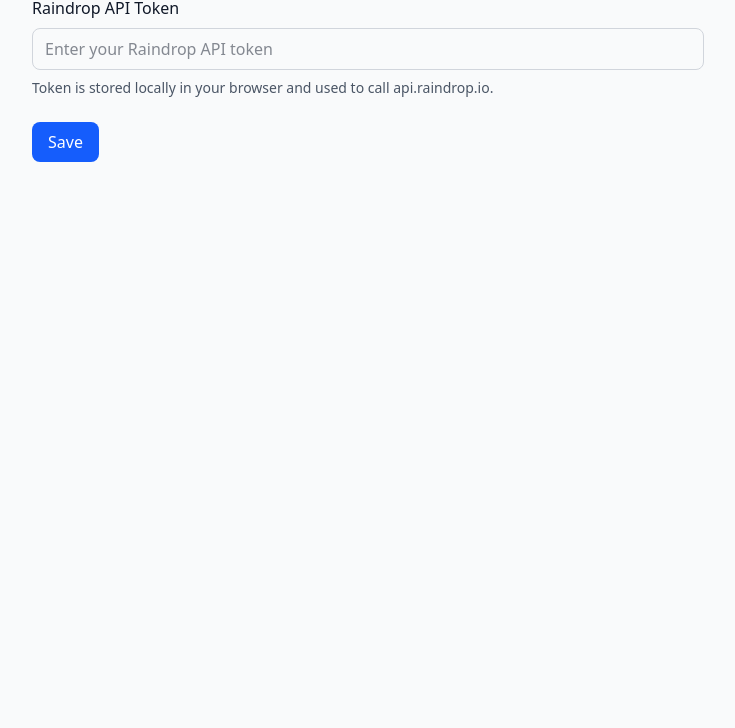
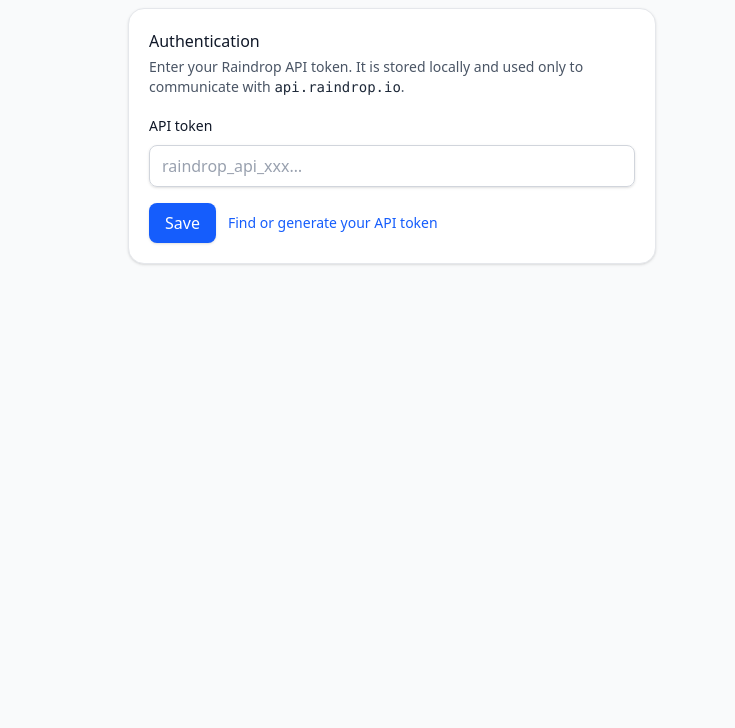
Before and after one commit to riiiiiiiiiina0/raindrop-bear, a browser extension: page src/options.html in a window 1280 px wide. Shown: the part 72-800 px from the top of the page, without its empty margins (248-983 px from the left). Drawn offline with Linux system fonts and the light colour scheme.

Commit message:
feat: update options page

```diff
--- a/src/options.html
+++ b/src/options.html
@@ -4,26 +4,56 @@
 <head>
   <meta charset="utf-8" />
   <meta name="viewport" content="width=device-width, initial-scale=1" />
-  <title>Raindrop Bear Options</title>
+  <meta name="color-scheme" content="light dark" />
+  <title>Raindrop Bear — Options</title>
   <script src="../libs/tailwindcss@4.js"></script>
+  <link rel="icon" href="../icons/icon-32x32.png" />
+  <meta name="theme-color" content="#0ea5e9" />
+  <style>
+    /* Improve font smoothing and transitions */
+    :root {
+      color-scheme: light dark;
+    }
+  </style>
 </head>
 
-<body class="min-h-screen bg-gray-50 text-gray-900">
-  <main class="max-w-3xl mx-auto p-6">
-    <h1 class="text-xl font-semibold mb-4">Raindrop Bear Options</h1>
+<body
+  class="min-h-screen bg-gray-50 text-gray-900 dark:bg-gray-950 dark:text-gray-100 antialiased selection:bg-blue-600/20">
+  <main class="max-w-xl mx-auto p-6">
+    <header class="flex items-center gap-3 mb-6">
+      <img src="../icons/icon-48x48.png" alt="" class="h-8 w-8 rounded-md shadow-sm" />
+      <h1 class="text-2xl font-semibold tracking-tight">Raindrop Bear</h1>
+    </header>
 
-    <div class="space-y-2 mb-6">
-      <label for="token" class="block font-medium">Raindrop API Token</label>
-      <input id="token" type="text" placeholder="Enter your Raindrop API token"
-        class="w-full max-w-2xl rounded-lg border border-gray-300 px-3 py-2 focus:outline-none focus:ring-2 focus:ring-blue-500 focus:border-transparent" />
-      <p class="text-sm text-gray-600">Token is stored locally in your browser and used to call api.raindrop.io.</p>
-    </div>
+    <section class="rounded-2xl border border-gray-200 bg-white p-5 shadow-sm dark:border-gray-800 dark:bg-gray-900">
+      <div class="mb-4">
+        <h2 class="text-base/6 font-medium">Authentication</h2>
+        <p class="mt-1 text-sm text-gray-600 dark:text-gray-400">
+          Enter your Raindrop API token. It is stored locally and used only to communicate with
+          <span class="font-mono text-gray-800 dark:text-gray-200">api.raindrop.io</span>.
+        </p>
+      </div>
 
-    <div class="flex items-center">
-      <button id="save"
-        class="inline-flex items-center rounded-lg bg-blue-600 text-white px-4 py-2 hover:bg-blue-700 disabled:opacity-60">Save</button>
-      <span id="status" class="ml-3 text-sm"></span>
-    </div>
+      <form id="auth-form" class="space-y-4">
+        <label class="block">
+          <span class="text-sm font-medium">API token</span>
+          <input id="token" type="password" autocomplete="off" placeholder="raindrop_api_xxx…"
+            class="mt-2 w-full rounded-lg border border-gray-300 bg-white/60 px-3 py-2 text-base shadow-sm outline-none placeholder:text-gray-400 focus:border-blue-500 focus:ring-2 focus:ring-blue-500 dark:border-gray-700 dark:bg-gray-950/60 dark:placeholder:text-gray-500" />
+        </label>
+
+        <div class="flex flex-wrap items-center gap-3">
+          <button id="save" type="submit"
+            class="inline-flex items-center rounded-lg bg-blue-600 px-4 py-2 text-white shadow-sm transition cursor-pointer hover:bg-blue-700 focus:outline-none focus:ring-2 focus:ring-blue-500 disabled:opacity-60">
+            Save
+          </button>
+          <a href="https://app.raindrop.io/settings/integrations" target="_blank" rel="noopener noreferrer"
+            class="text-sm text-blue-600 hover:underline dark:text-blue-400">
+            Find or generate your API token
+          </a>
+          <span id="status" class="text-sm"></span>
+        </div>
+      </form>
+    </section>
   </main>
   <script src="options.js"></script>
 </body>
--- a/src/options.js
+++ b/src/options.js
@@ -1,4 +1,7 @@
 (() => {
+  const formEl = /** @type {HTMLFormElement|null} */ (
+    document.getElementById('auth-form')
+  );
   const tokenEl = /** @type {HTMLInputElement|null} */ (
     document.getElementById('token')
   );
@@ -10,6 +13,7 @@
   );
 
   if (
+    !(formEl instanceof HTMLFormElement) ||
     !(tokenEl instanceof HTMLInputElement) ||
     !(saveEl instanceof HTMLButtonElement) ||
     !(statusEl instanceof HTMLSpanElement)
@@ -18,12 +22,20 @@
     return;
   }
 
-  function setStatus(text, ok) {
+  /**
+   * @param {string} text
+   * @param {"success"|"error"|"info"} [type]
+   */
+  function setStatus(text, type) {
     if (!statusEl) return;
     statusEl.textContent = text || '';
-    statusEl.className = `ml-3 text-sm ${
-      ok ? 'text-green-600' : 'text-red-600'
-    }`;
+    const colorClass =
+      type === 'success'
+        ? 'text-green-600 dark:text-green-400'
+        : type === 'error'
+        ? 'text-red-600 dark:text-red-400'
+        : 'text-blue-600 dark:text-blue-400';
+    statusEl.className = `text-sm ${colorClass}`;
   }
 
   function load() {
@@ -36,19 +48,24 @@
 
   function save() {
     if (saveEl) saveEl.disabled = true;
-    setStatus('Saving…', true);
+    setStatus('Saving…', 'info');
     const value = tokenEl ? tokenEl.value.trim() : '';
     try {
       chrome.storage.local.set({ raindropApiToken: value }, () => {
-        setStatus('Saved', true);
+        setStatus('Saved', 'success');
         if (saveEl) saveEl.disabled = false;
       });
     } catch (e) {
-      setStatus('Failed to save', false);
+      setStatus('Failed to save', 'error');
       if (saveEl) saveEl.disabled = false;
     }
   }
 
   if (saveEl) saveEl.addEventListener('click', save);
+  if (formEl)
+    formEl.addEventListener('submit', (e) => {
+      e.preventDefault();
+      save();
+    });
   load();
 })();
```
